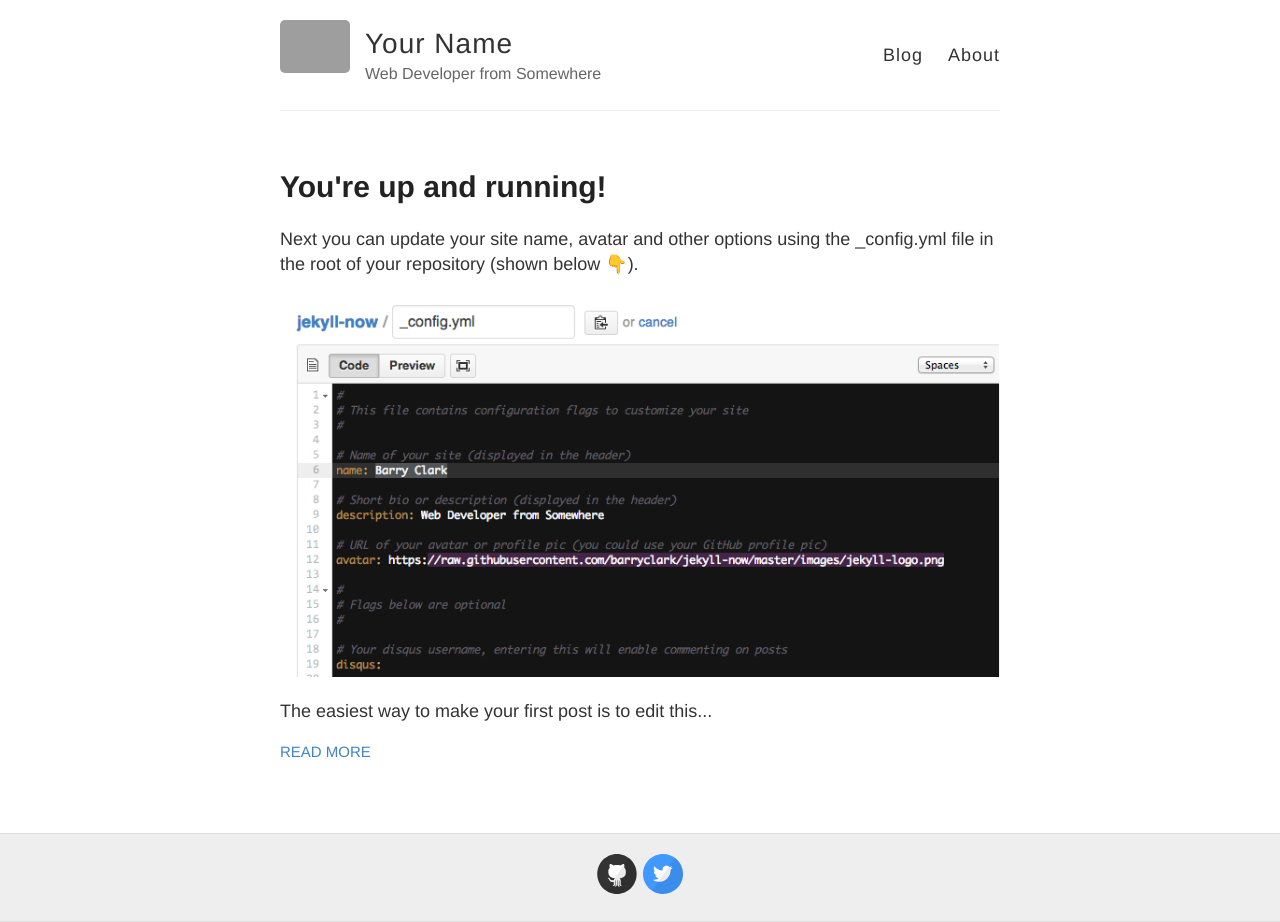
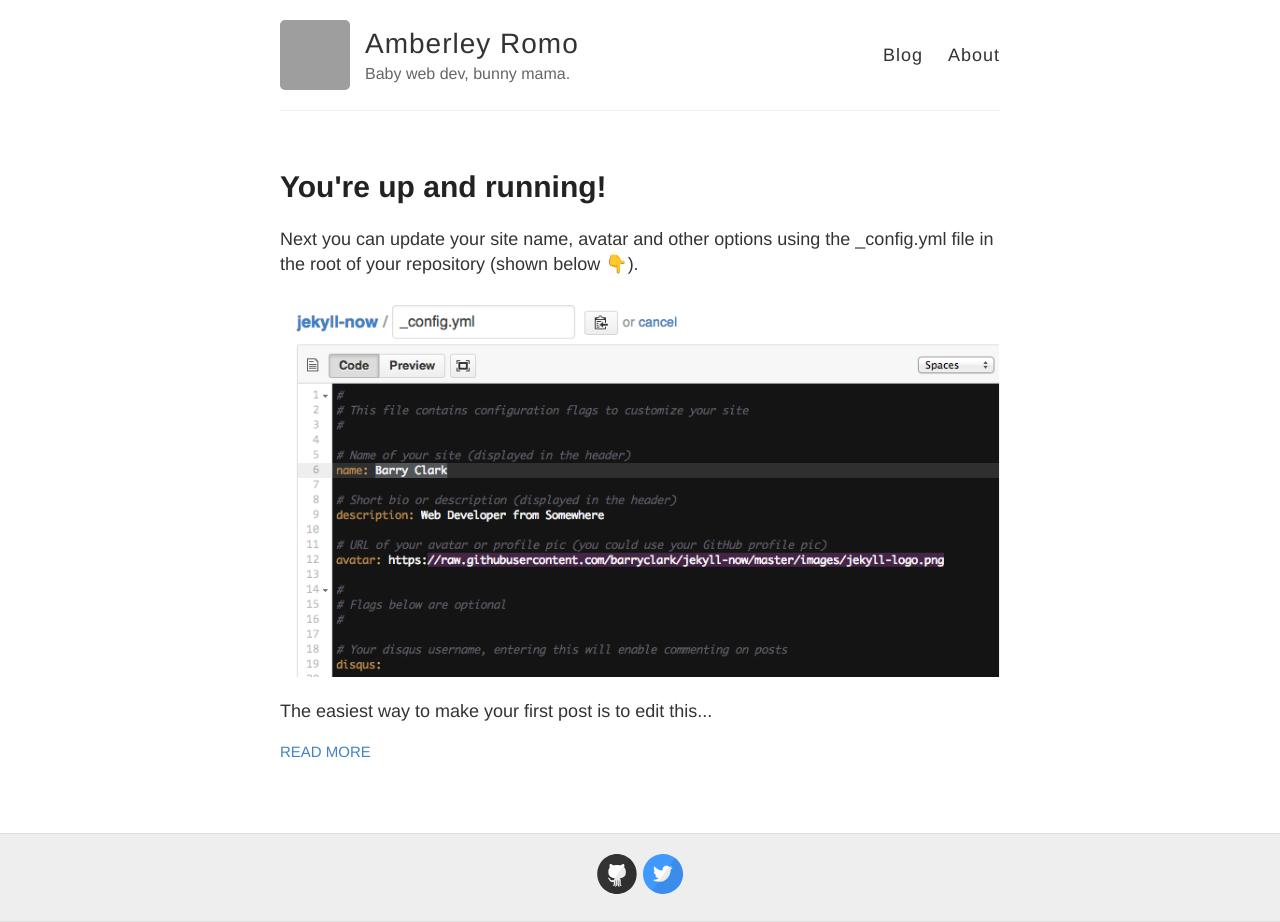
Before and after one commit to amberleyromo/amberleyromo.github.io, a Jekyll site: the page built from index.html, in a window 1280 px wide. Built offline with Jekyll 4.4.1, drawn with Linux system fonts in a browser that asks for light colours; emoji names are drawn with the system emoji font; grey boxes are pictures that could not be loaded.

Commit message:
config edits

```diff
--- a/_config.yml
+++ b/_config.yml
@@ -3,13 +3,13 @@
 #
 
 # Name of your site (displayed in the header)
-name: Your Name
+name: Amberley Romo
 
 # Short bio or description (displayed in the header)
-description: Web Developer from Somewhere
+description: Baby web dev, bunny mama.
 
 # URL of your avatar or profile pic (you could use your GitHub profile pic)
-avatar: https://raw.githubusercontent.com/barryclark/jekyll-now/master/images/jekyll-logo.png
+avatar: https://avatars3.githubusercontent.com/u/3461087?v=2&s=460
 
 #
 # Flags below are optional
@@ -21,12 +21,12 @@ footer-links:
   email:
   facebook:
   flickr:
-  github: barryclark/jekyll-now
+  github: amberleyromo
   instagram:
   linkedin:
   pinterest:
   rss: # just type anything here for a working RSS icon, make sure you set the "url" above!
-  twitter: jekyllrb
+  twitter: amberleyjohanna
   stackoverflow: # your stackoverflow profile, e.g. "users/50476/bart-kiers"
 
 # Your disqus shortname, entering this will enable commenting on posts
```
